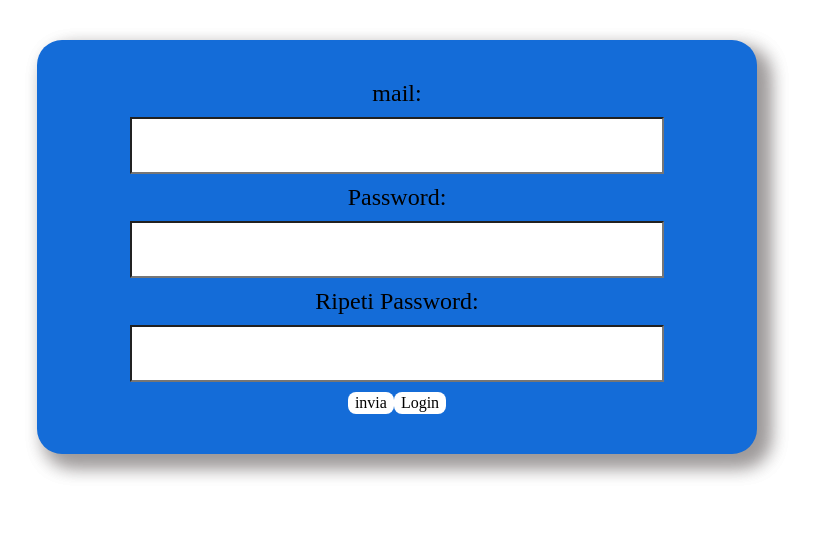
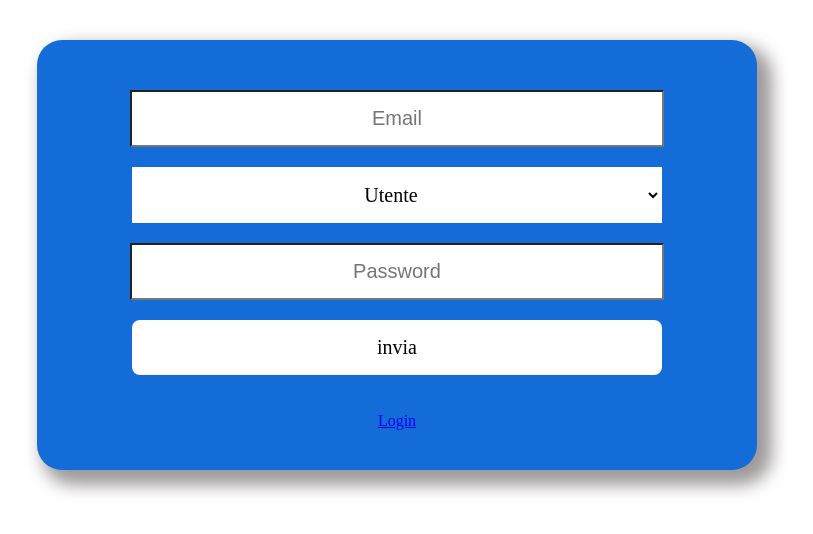
Before and after one commit to fazionpietro/ProgettoReact, a React (Vite) app in the folder frontend/: page /Register in a window 1280 px wide. Shown: the top 534 px of the page, without its empty margins (243-1056 px from the left). Built offline with nearby package versions, Linux system fonts and the light colour scheme.

Commit message:
creato script interfacciamento con l'Api di Register

```diff
--- /dev/null
+++ b/frontend/src/Dropdown.tsx
@@ -0,0 +1,25 @@
+import React, { useState } from 'react';
+import './stylesheets/Dropdown.css'
+
+
+type DropdownProps = {
+  selectedValue: string;
+  setSelectedValue: (value: string) => void;
+};
+
+function Dropdown( {selectedValue, setSelectedValue }: DropdownProps) {
+  const handleChange = (event : any) => {
+    setSelectedValue(event.target.value);
+  }
+
+
+  return (
+    <select value={selectedValue} onChange={handleChange}>
+    <option value="Utente">Utente</option>
+    <option value="Personal Trainer">Personal Trainer</option>
+    <option value="Medico">Medico</option>
+    </select>
+    );
+}
+
+export default Dropdown;
--- a/frontend/src/Login.tsx
+++ b/frontend/src/Login.tsx
@@ -84,7 +84,7 @@ function AppLogin() {
           <label className="loginError">{logInError}</label>
         </div>
         <div>
-          <NavLink to="/Register" ></NavLink>
+          <NavLink to="/Register" >Register</NavLink>
         </div>
 
 
--- a/frontend/src/Register.tsx
+++ b/frontend/src/Register.tsx
@@ -1,33 +1,88 @@
-import { use, useState, useEffect } from 'react';
-import './stylesheets/LoginRegister.css';
-import axios, {isCancel, AxiosError, Axios} from 'axios';
-import { Card } from 'react-bootstrap';
-import { NavLink } from "react-router";
+import { use, useState, useEffect } from "react";
+import "./stylesheets/LoginRegister.css";
+import axios, { isCancel, AxiosError, Axios, AxiosResponse } from "axios";
+import { Card} from "react-bootstrap";
+import { useNavigate, NavLink } from "react-router";
+import Dropdown from "./Dropdown";
 
+type response = {
+    status: number;
+    data: {
+        email: string;
+        token: string;
+    };
+};
 function AppRegister() {
-    return(
+    const navigate = useNavigate();
+    const [email, setEmail] = useState<string>();
+    const [password, setPassword] = useState<string>();
+    const [ruolo, setRuolo]= useState("Utente");
+    const [registerError, setRegisterError] = useState<any>("");
+
+    async function handleRegister(e: React.FormEvent) {
+        e.preventDefault();
+        console.log(ruolo);
+        const AxiosResponse = await axios
+            .post(
+                `http://localhost:5000/api/signup?email=${email}&password=${password}&ruolo=${ruolo}`
+            )
+            .then((res) => {
+                console.log(res.data);
+                localStorage.setItem("access_token", res.data.token);
+                localStorage.setItem("email", res.data.email);
+                navigate("/");
+            })
+            .catch((error: AxiosError<string>) => {
+                console.error(error.response);
+                setRegisterError("L'email o la password esistono");
+                setEmail("");
+                setRuolo("");
+                setPassword("");
+                localStorage.clear();
+            });
+    }
+
+    return (
         <div className="card">
-        <form>
-          <label>mail:</label>
+            <form onSubmit={handleRegister}>
                 <div>
-            <input type='text' name='mail' />
+                    <input
+                        type="text"
+                        placeholder="Email"
+                        name="email"
+                        value={email}
+                        onChange={(e) => {
+                            setEmail(e.target.value);
+                            setRegisterError("");
+                        }}
+                    />
                 </div>
-          <label>Password:</label>
                 <div>
-            <input type='text' name='password'/>
+                    <Dropdown selectedValue={ruolo} setSelectedValue={setRuolo}/>
                 </div>
-          <label>Ripeti Password:</label>
                 <div>
-            <input type='text' name='password'/>
+                    <input
+                        type="password"
+                        placeholder="Password"
+                        value={password}
+                        onChange={(e) => {
+                            setPassword(e.target.value);
+                            setRegisterError("");
+                        }}
+                    />
                 </div>
-          <button type='submit'>invia</button>
-
-          <NavLink to="/" end>
-            <button>Login</button>
-          </NavLink>
+                <div>
+                    <button className='loginButton' type="submit">invia</button>
+                </div>
+                <div>
+                    <label className="loginError">{registerError}</label>
+                </div>
+                <div>
+                    <NavLink to="/login" end>Login</NavLink>
+                </div>
             </form>
         </div>
-    )
+    );
 }
 
 export default AppRegister;
--- a/frontend/src/main.tsx
+++ b/frontend/src/main.tsx
@@ -8,6 +8,7 @@ import Table from './Table.tsx';
 import AppLogin from './Login.tsx';
 import AppRegister from './Register.tsx';
 import HomePage from './HomePage.tsx';
+import Dropdown from "./Dropdown.tsx"
 
 ReactDOM.createRoot(document.getElementById('root')!).render(
   <BrowserRouter>
--- /dev/null
+++ b/frontend/src/stylesheets/Dropdown.css
@@ -0,0 +1,15 @@
+select{
+    border: 1px solid transparent;
+    font-size: 1em;
+    font-weight: 500;
+    font-family: inherit;
+    background-color: #ffffff;
+    cursor: pointer;
+    transition: border-color 0.25s;
+    margin: 0.5em;
+    font-size:20px;
+    width:530px;
+    padding:15px;
+    text-align:center;
+    background:white;
+}
```
Lines whose indentation alone changed are shown as unchanged.
